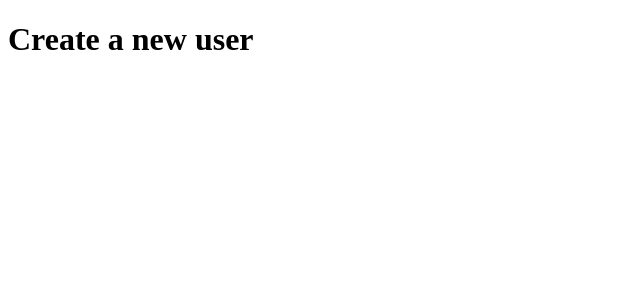
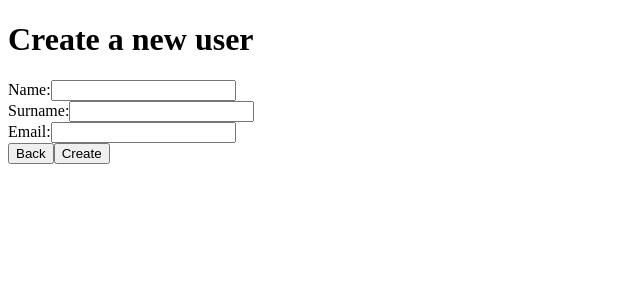
Before and after one commit to harunerenozkaya/user-management-system-frontend, a Next.js app: page /createUser in a window 1280 px wide. Shown: the top 300 px of the page, without its empty margins (0-640 px from the left). Built offline with nearby package versions, Linux system fonts and the light colour scheme.

Commit message:
create add and edit user pages

```diff
--- a/src/app/(user)/createUser/page.tsx
+++ b/src/app/(user)/createUser/page.tsx
@@ -1,7 +1,10 @@
+import UserDetailForm from "@/components/userDetailForm/userDetailForm";
+
 export default function CreateUser() {
   return (
     <div>
       <h1>Create a new user</h1>
+      <UserDetailForm actionType="add"/>
     </div>
   );
 }
```
Also changed, not shown: src/app/(user)/editUser/page.tsx (+7 -0 lines).
